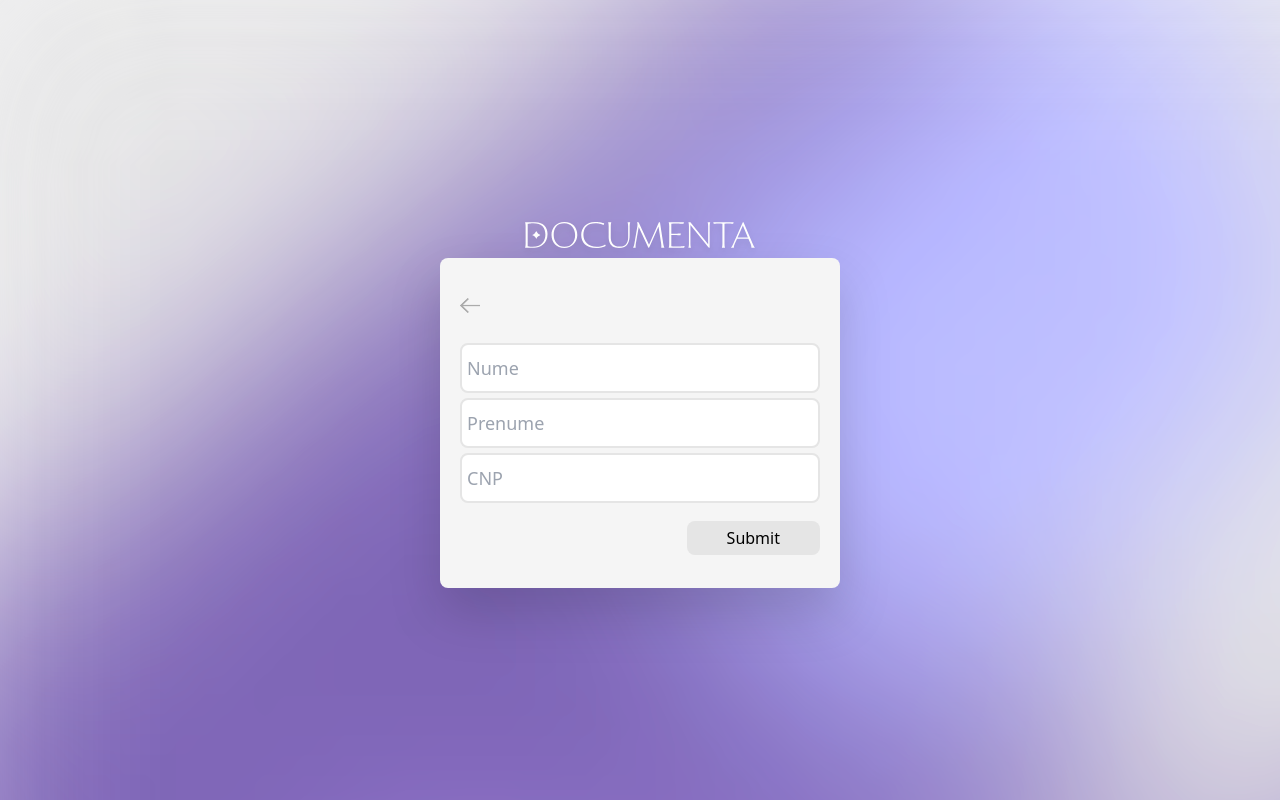
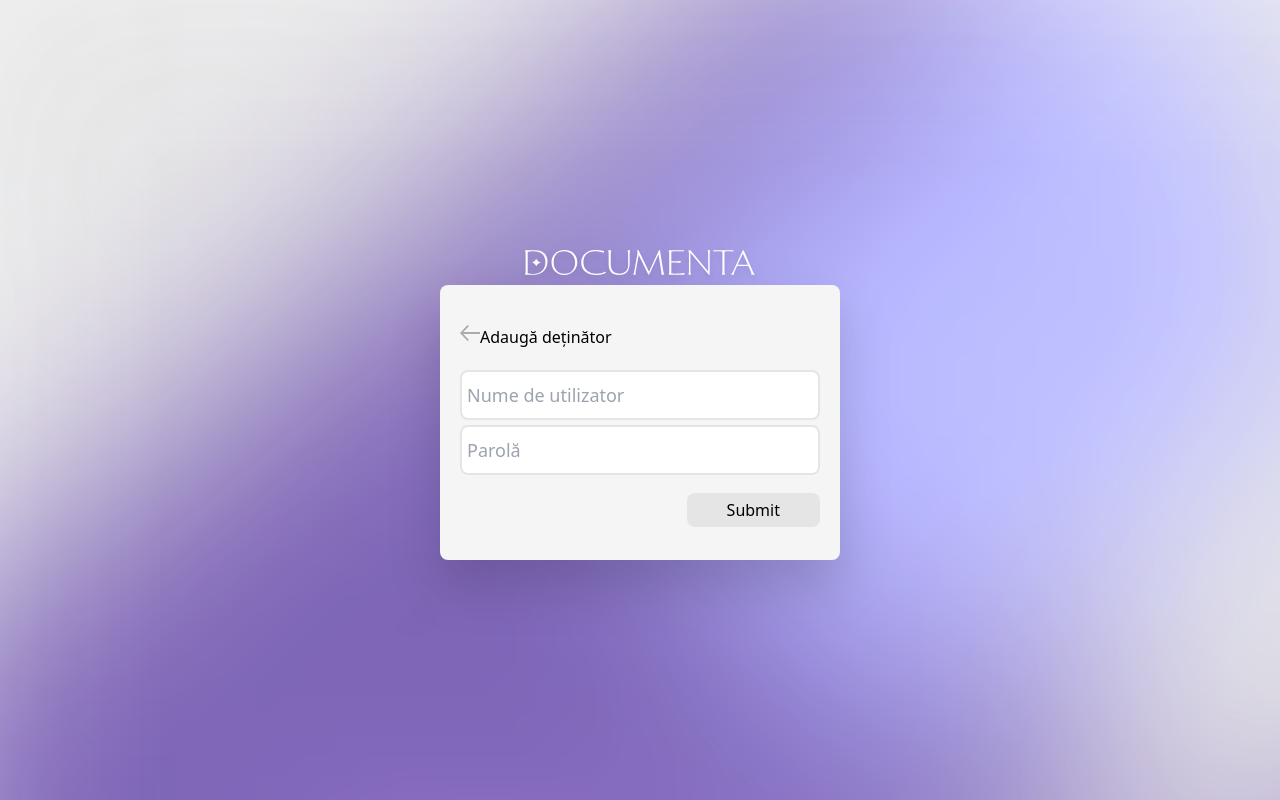
Before and after one commit to thek0d3r/Documenta, a Next.js app in the folder Front-End/: page /login in a window 1280 px wide. Built offline with nearby package versions, Linux system fonts and the light colour scheme.

Commit message:
revert login

```diff
--- a/Front-End/src/app/login/page.js
+++ b/Front-End/src/app/login/page.js
@@ -17,10 +17,10 @@ export default function LoginPage(){
                     <Link href='/'>
                         <Image src={backIcon} width={20} height={20} className="opacity-30 hover:cursor-pointer"/>
                     </Link>
+                    <span>Adaugă deținător</span>
                 </div>
-                <input type='text' placeholder="Nume" className="min-w-[200px] w-[90%] h-[50px] p-[5px] text-black focus:outline-0 border-2 border-neutral-200 rounded-lg text-lg"></input>
-                <input type='text' placeholder="Prenume" className="min-w-[200px] w-[90%] h-[50px] p-[5px] text-black focus:outline-0 border-2 border-neutral-200 rounded-lg text-lg"></input>
-                <input type='password' placeholder="CNP" className="min-w-[200px] w-[90%] h-[50px] p-[5px] text-black focus:outline-0 border-2 border-neutral-200 rounded-lg text-lg"></input>
+                <input type='text' placeholder="Nume de utilizator" className="min-w-[200px] w-[90%] h-[50px] p-[5px] text-black focus:outline-0 border-2 border-neutral-200 rounded-lg text-lg"></input>
+                <input type='password' placeholder="Parolă" className="min-w-[200px] w-[90%] h-[50px] p-[5px] text-black focus:outline-0 border-2 border-neutral-200 rounded-lg text-lg"></input>
                 <div className="w-[100%] h-[20px] m-5 flex items-center justify-end px-5">
                     <button className="rounded-lg text-black bg-neutral-200 hover:text-neutral-200 hover:bg-blue-900 p-[5px] px-10">Submit</button>
                 </div>
```
